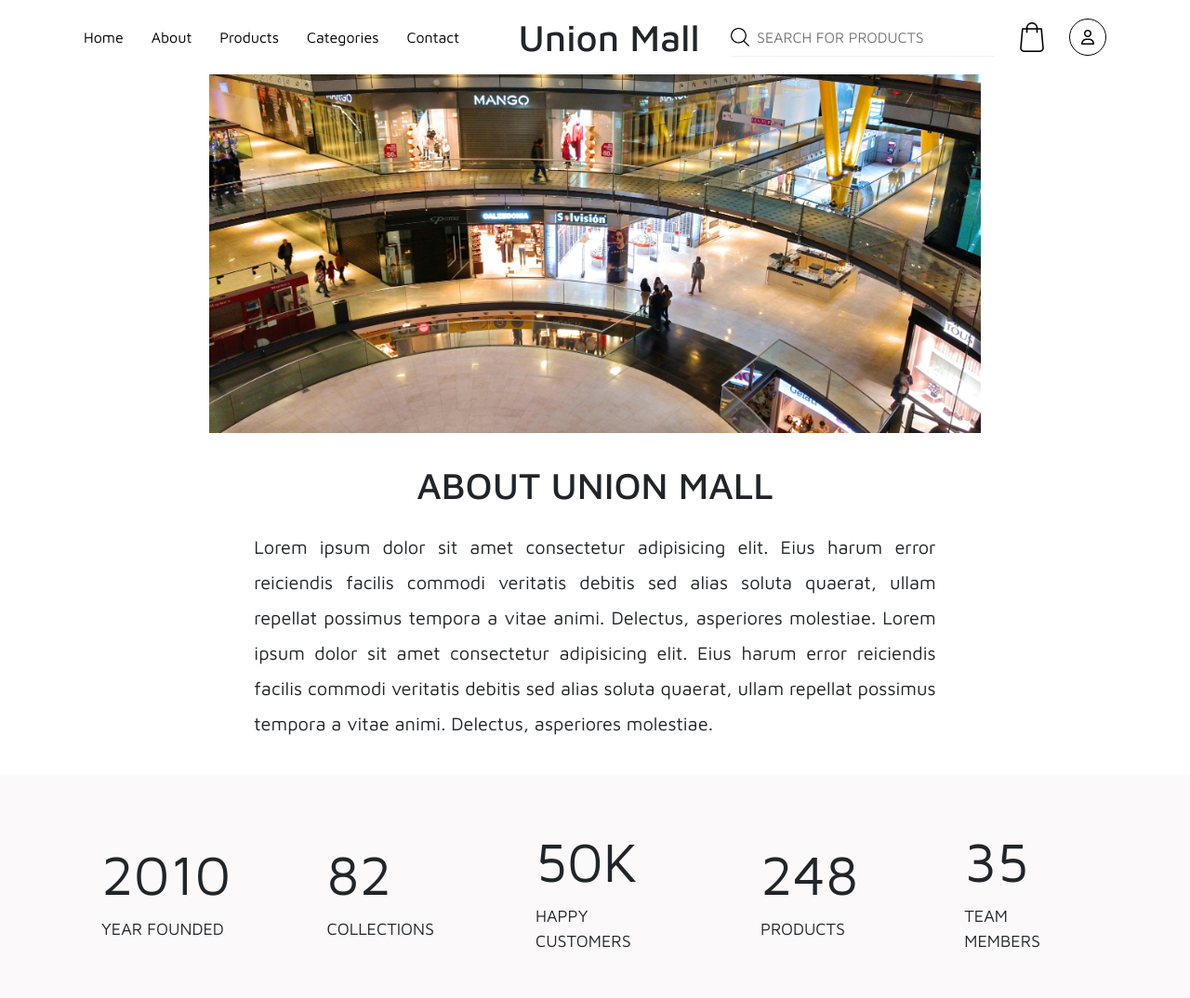
After one commit to maw9/Union-Mall, a PHP site: page /user/AboutUs.php in a window 1280 px wide. The commit adds this page. Shown: the whole page at 93% size. Run offline with PHP 8.4, Linux system fonts and the light colour scheme; data that the repository does not hold is empty.

Commit message:
about us page completed

```diff
--- /dev/null
+++ b/style/about_us.css
@@ -0,0 +1,50 @@
+* {
+    font-family: 'Maven Pro', sans-serif;
+    box-sizing: border-box;
+    margin: 0;
+    padding: 0;
+}
+
+#hero-img {
+    width: 100%;
+}
+
+#about-title {
+    text-align: center;
+    margin-top: 32px;
+    font-weight: 500;
+}
+
+#about-paragraph {
+    margin-top: 24px;
+    margin-left: 48px;
+    margin-right: 48px;
+    font-size: 20px;
+    line-height: 38px;
+    text-align: justify;
+    text-justify: inter-word;
+}
+
+.status {
+    height: 30vh;
+    background-color: #fbf9f9;
+    display: flex;
+    justify-content: space-evenly;
+    margin-top: 20px;
+}
+
+.attribute {
+    width: 10vw;
+    height: 100%;
+    display: flex;
+    align-items: center;
+    justify-content: center;
+}
+
+.attr-value {
+    font-size: 60px;
+}
+
+.attr-label {
+    font-size: 18px;
+}
--- a/style/contact_us.css
+++ b/style/contact_us.css
@@ -6,7 +6,8 @@
 }
 
 .title {
-    text-align: center;
+    text-align: start;
+    margin-top: 18vh;
 }
 
 .contact-form {
--- /dev/null
+++ b/user/AboutUs.php
@@ -0,0 +1,62 @@
+<?php
+require_once("../style/Head.php");
+require_once('Nav.php');
+
+?>
+
+<!DOCTYPE html>
+<html lang="en">
+<head>
+    <meta charset="UTF-8">
+    <meta name="viewport" content="width=device-width, initial-scale=1.0">
+    <title>About Us</title>
+    <link rel="stylesheet" href="../style/about_us.css">
+</head>
+<body>
+    <div class="container-fluid">
+        <div class="row">
+            <div class="col-2"></div>
+            <div class="col-8">
+                <img id="hero-img" src="../images/shopping-mall.jpg">
+                <h1 id="about-title">ABOUT UNION MALL</h1>
+                <p id="about-paragraph">Lorem ipsum dolor sit amet consectetur adipisicing elit. Eius harum error reiciendis facilis commodi veritatis debitis sed alias soluta quaerat, ullam repellat possimus tempora a vitae animi. Delectus, asperiores molestiae. Lorem ipsum dolor sit amet consectetur adipisicing elit. Eius harum error reiciendis facilis commodi veritatis debitis sed alias soluta quaerat, ullam repellat possimus tempora a vitae animi. Delectus, asperiores molestiae.</p>
+            </div>
+            <div class="col-2"></div>
+        </div>
+        <div class="row">
+            <div class="status">
+                <div class="attribute">
+                    <div>
+                        <div class="attr-value">2010</div>
+                        <div class="attr-label">YEAR FOUNDED</div>
+                    </div>
+                </div>
+                <div class="attribute">
+                    <div>
+                        <div class="attr-value">82</div>
+                        <div class="attr-label">COLLECTIONS</div>
+                    </div>
+                </div>
+                <div class="attribute">
+                    <div>
+                        <div class="attr-value">50K</div>
+                        <div class="attr-label">HAPPY CUSTOMERS</div>
+                    </div>
+                </div>
+                <div class="attribute">
+                    <div>
+                        <div class="attr-value">248</div>
+                        <div class="attr-label">PRODUCTS</div>
+                    </div>
+                </div>
+                <div class="attribute">
+                    <div>
+                        <div class="attr-value">35</div>
+                        <div class="attr-label">TEAM MEMBERS</div>
+                    </div>
+                </div>
+            </div>
+        </div>
+    </div>
+</body>
+</html>
--- a/user/ContactUs.php
+++ b/user/ContactUs.php
@@ -1,5 +1,6 @@
 <?php
 require_once("../style/Head.php");
+require_once('Nav.php');
 require_once("../database/TableNames.php");
 require_once("../database/Connect.php");
 
@@ -33,7 +34,7 @@ if (isset($_POST['send-message'])) {
         <div class="row">
             <div class="col-2"></div>
             <div class="col-8">
-                <h1 class="title mt-4">Contact Us</h1>
+                <h1 class="title">Contact Us</h1>
                 <div class="container-fluid mt-5">
                     <div class="row contact-form">
                         <div class="col-7 p-5">
--- a/user/Nav.php
+++ b/user/Nav.php
@@ -33,7 +33,7 @@ if (isset($_SESSION['cart'])) {
     <div class="nav-bar">
         <ul>
             <li><a href="Index.php">Home</a></li>
-            <li><a href="#">About</a></li>
+            <li><a href="AboutUs.php">About</a></li>
             <li><a href="Products.php">Products</a></li>
             <li><a href="#">Categories</a></li>
             <li><a href="ContactUs.php">Contact</a></li>
```
Also changed, not shown: images/shopping-mall.jpg (added).
